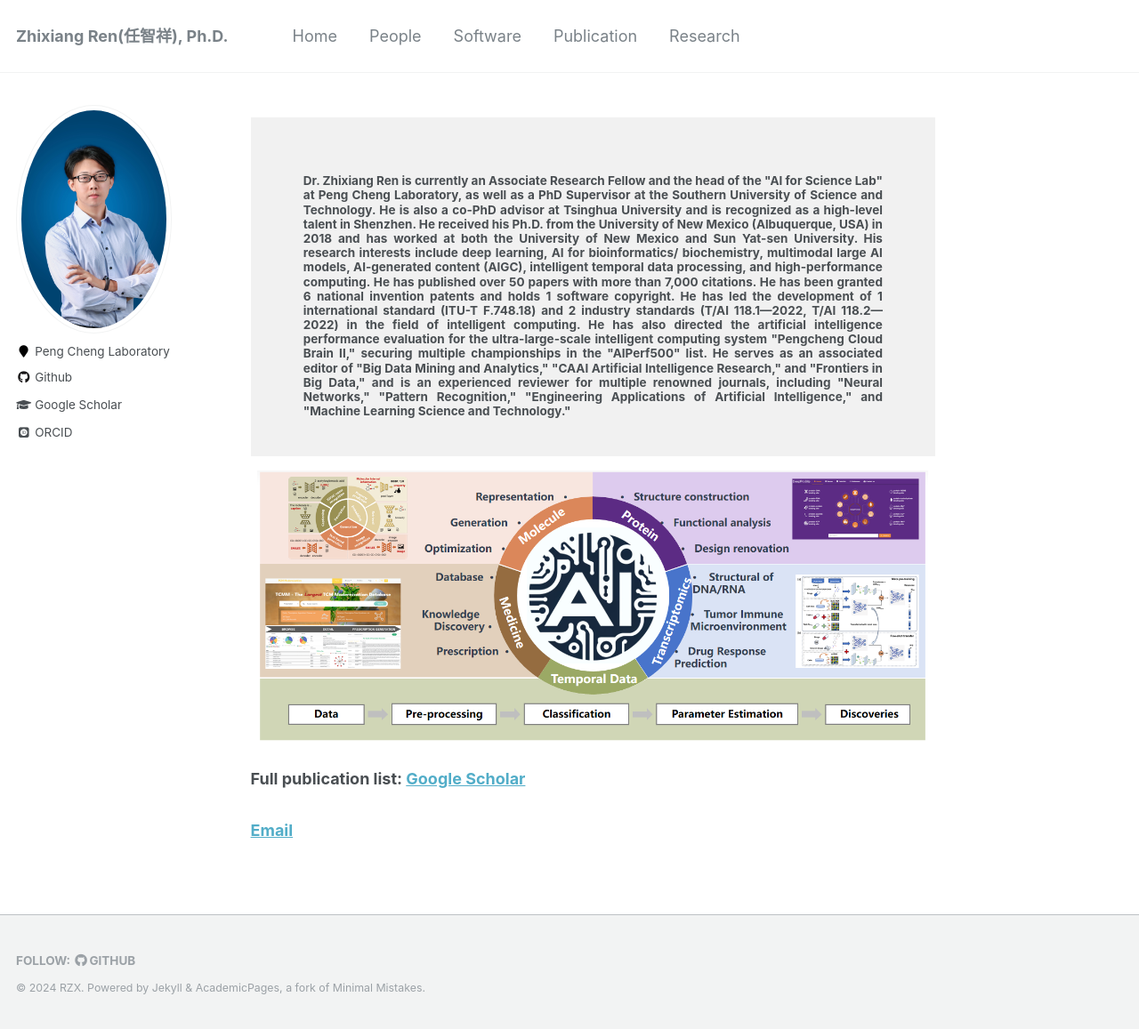
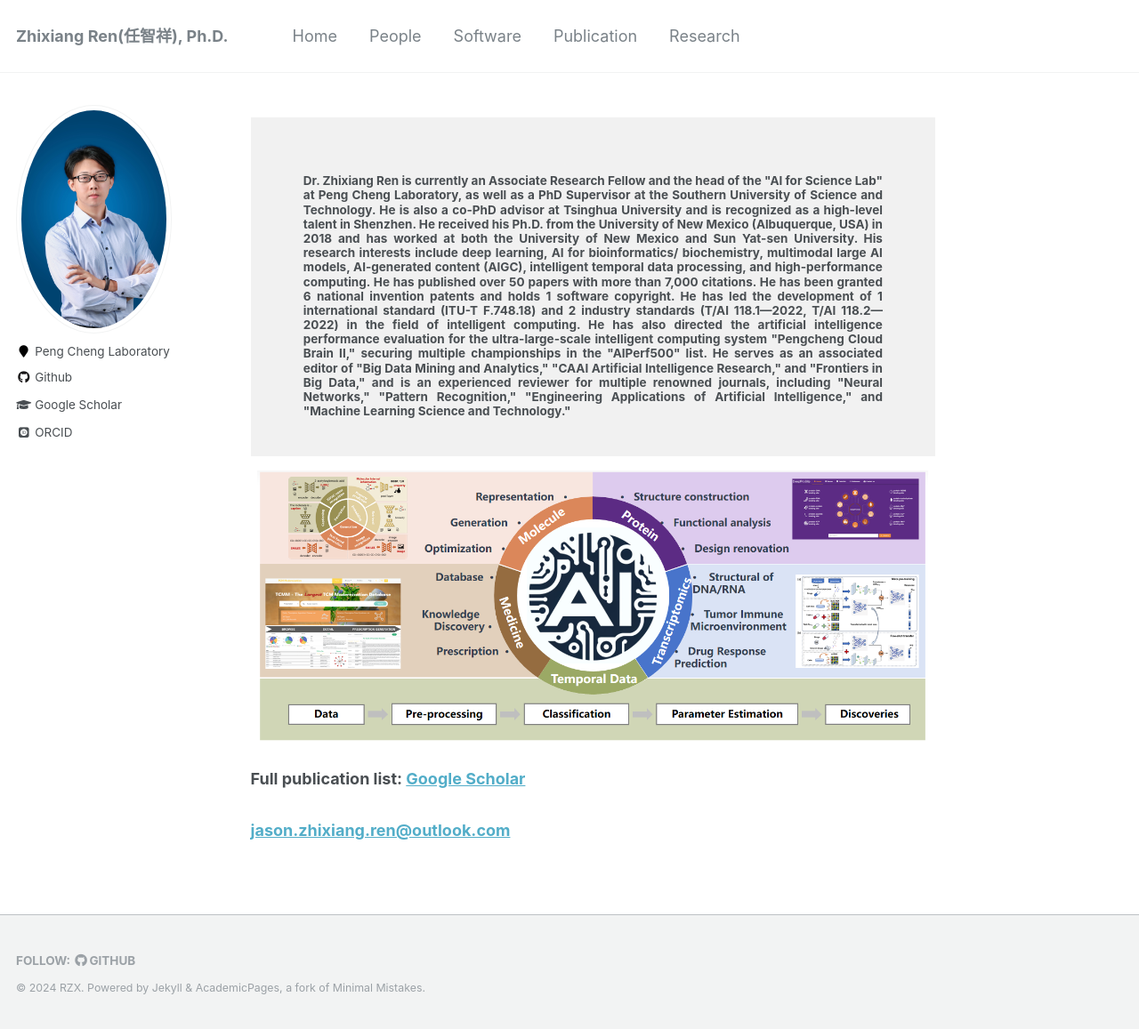
Before and after one commit to zhixiang-ren/zhixiang-ren.github.io, a Jekyll site: the page built from _pages/about.html, in a window 1280 px wide and 1157 px high. Shown: the whole window at 89% size. Built offline with Jekyll 4.4.1, drawn with Linux system fonts in a browser that asks for light colours; some web fonts are replaced.

Commit message:
Update about.html

```diff
--- a/_pages/about.html
+++ b/_pages/about.html
@@ -32,7 +32,7 @@ redirect_from:
 </h3>
 
 <h3 style="text-align:justify;">
-  <p><a href="jason.zhixiang.ren@outlook.com">Email</a></p>
+  <p><a href="jason.zhixiang.ren@outlook.com">jason.zhixiang.ren@outlook.com</a></p>
 </h3>
 
 <!-- <h2>Group Members</h2>
```
